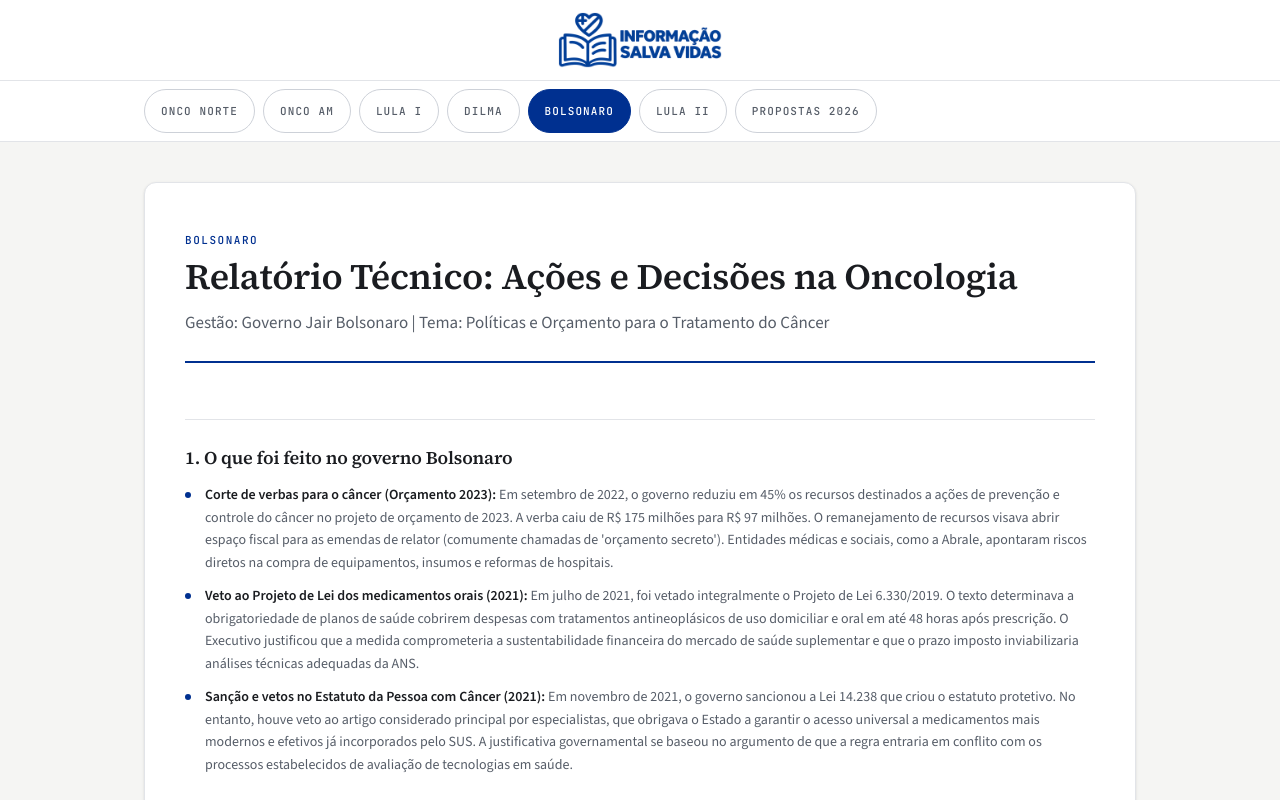
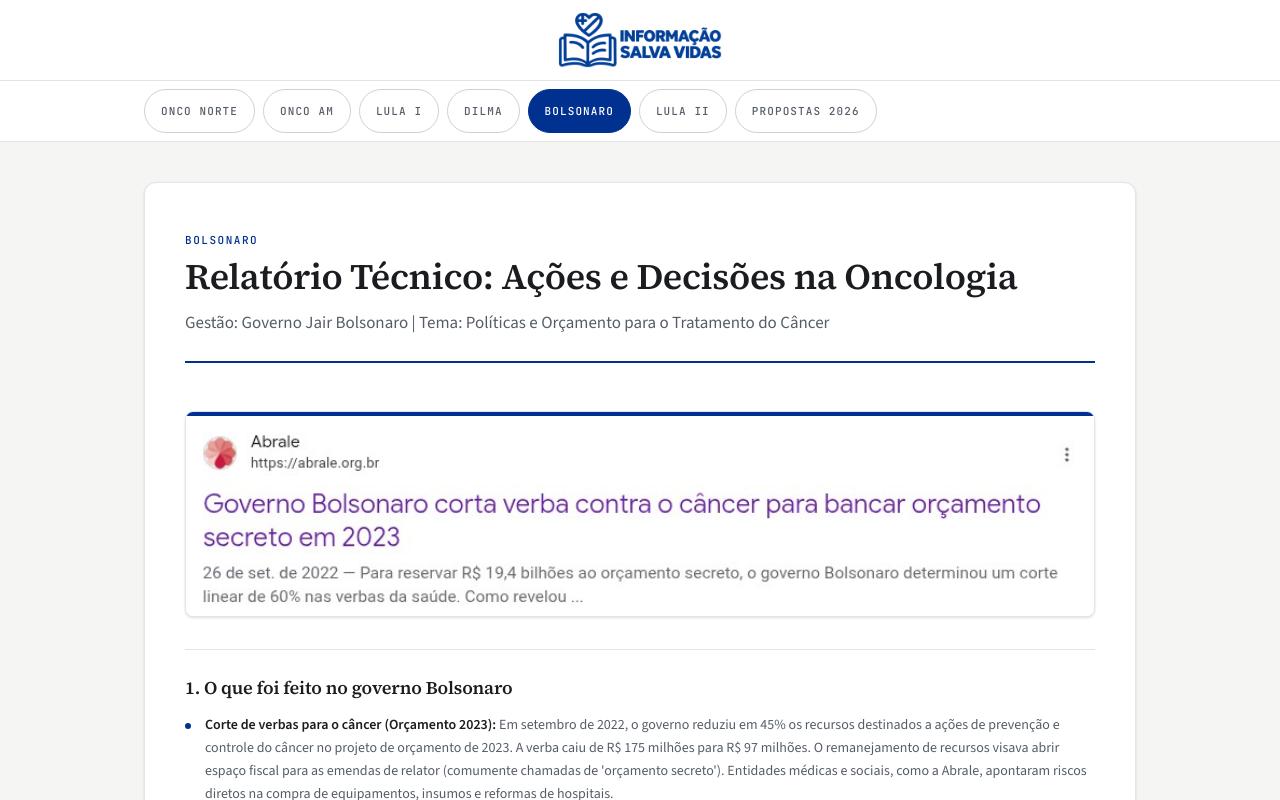
Before and after one commit to andrelobo/oncoinfo, a React (Vite) app: page /bolsonaro in a window 1280 px wide. Shown: the top 800 px of the page. Built offline with nearby package versions, Linux system fonts and the light colour scheme.

Commit message:
feat(abas): imagens de abertura em Bolsonaro e Lula II

```diff
--- a/src/content/tabs.ts
+++ b/src/content/tabs.ts
@@ -39,6 +39,11 @@
   subtitle?: string;
   pdf: string;
   intro?: string;
+  /** Imagem de abertura exibida logo abaixo do cabeçalho da página. */
+  image?: {
+    src: string;
+    alt: string;
+  };
   sections: DocSection[];
   clips?: DocClip[];
   /** Notas/observações finais do documento */
@@ -242,6 +247,10 @@
     subtitle:
       "Gestão: Governo Jair Bolsonaro | Tema: Políticas e Orçamento para o Tratamento do Câncer",
     pdf: "/docs/relatorio_oncologia_governo_bolsonaro.pdf",
+    image: {
+      src: "/bolsonaro.jpeg",
+      alt: "Jair Bolsonaro — governo 2019–2022",
+    },
     sections: [
       {
         heading: "1. O que foi feito no governo Bolsonaro",
@@ -280,6 +289,10 @@
     subtitle:
       "Governo Federal (Gestão 2023–2026) · Relatório Consolidado de Infraestrutura e Avanços Legais",
     pdf: "/docs/lula_2.pdf",
+    image: {
+      src: "/lulaII.jpeg",
+      alt: "Luiz Inácio Lula da Silva — governo 2023–2026",
+    },
     sections: [
       {
         heading: "1. Listagem de feitos pela oncologia (2023 a 2026)",
--- a/src/pages/TabPage.tsx
+++ b/src/pages/TabPage.tsx
@@ -53,6 +53,18 @@
   return (
     <div className="space-y-8">
       <PageHeader eyebrow={tab.label} title={tab.title} lead={tab.subtitle} />
+
+      {tab.image ? (
+        <figure className="-mt-2 overflow-hidden rounded-lg border border-rule bg-paper shadow-sm">
+          <div aria-hidden className="h-1 bg-brand-blue" />
+          <img
+            src={tab.image.src}
+            alt={tab.image.alt}
+            className="block h-auto w-full"
+            loading="lazy"
+          />
+        </figure>
+      ) : null}
 
       {tab.intro ? (
         <p className="prose-lead text-muted">{tab.intro}</p>
```
Also changed, not shown: public/bolsonaro.jpeg (added), public/lulaII.jpeg (added).
